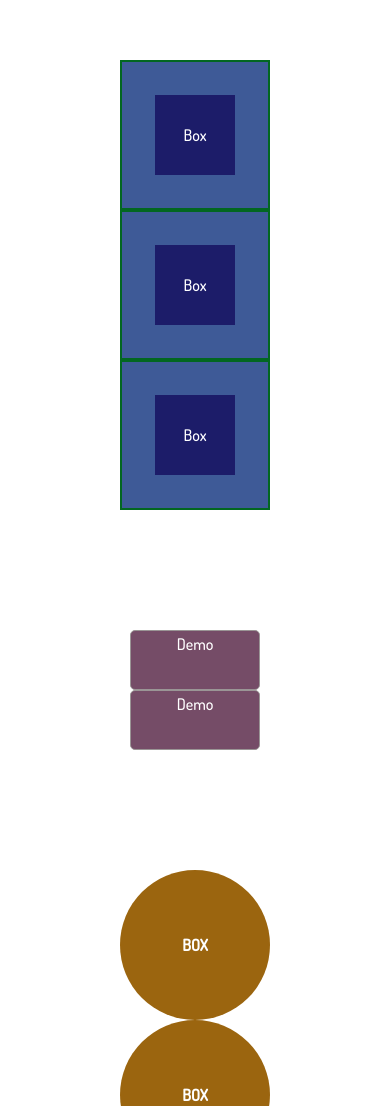
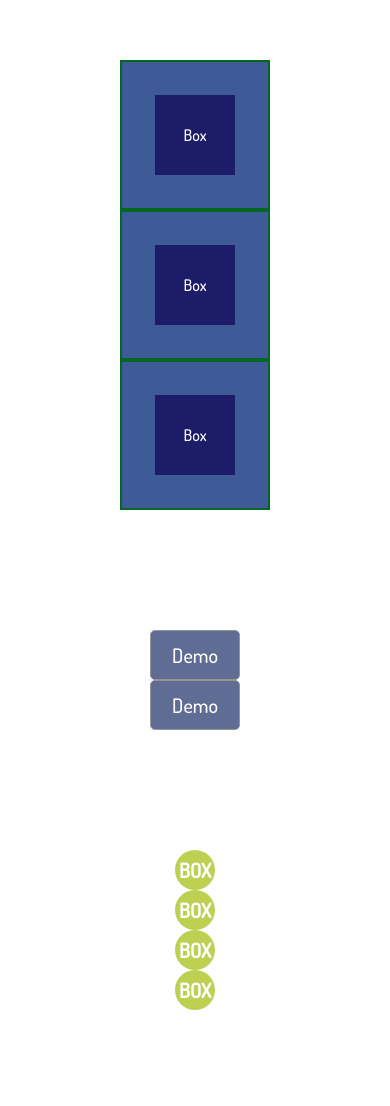
Before and after one commit to Seyfi00/CSS-HOVER2, a plain HTML site: page New-Start/index.html in a window 390 px wide. Shown: the top 1106 px of the page. Drawn offline with nearby package versions, Linux system fonts and the light colour scheme.

Commit message:
section3ready

```diff
--- a/New-Start/_demo2.sass
+++ b/New-Start/_demo2.sass
@@ -13,6 +13,18 @@
             cursor: pointer
             border: 3px solid #693f5b
             background-color: #343f43
-//     @media screen and (max-width:800px)
-//         .minibox
-//             background-color: #c050cf
+    @media screen and (max-width: 500px)
+        .box
+            background-color: #a53f3f
+            height: 70px
+            width: 60px
+
+    @media screen and (max-width: 800px)
+        .box
+            display: flex
+            align-items: center
+            background-color: #5f6c94
+            width: 90px
+            height: 50px
+            h3
+                font-size: 20px
--- a/New-Start/_demo3.sass
+++ b/New-Start/_demo3.sass
@@ -6,7 +6,13 @@
         background-color: #9b650f
         transition: 2s
         h3
+            font-size: 20px
             color: #ffffff
-            font-weight: 600
+            font-weight: 700
         &:hover
             border-radius: 30px
+    @media screen and ( max-width: 800px  )
+        .box
+            width: 40px
+            height: 40px
+            background-color: #bdd052
```
Also changed, not shown: New-Start/style.css, 1 other file.
